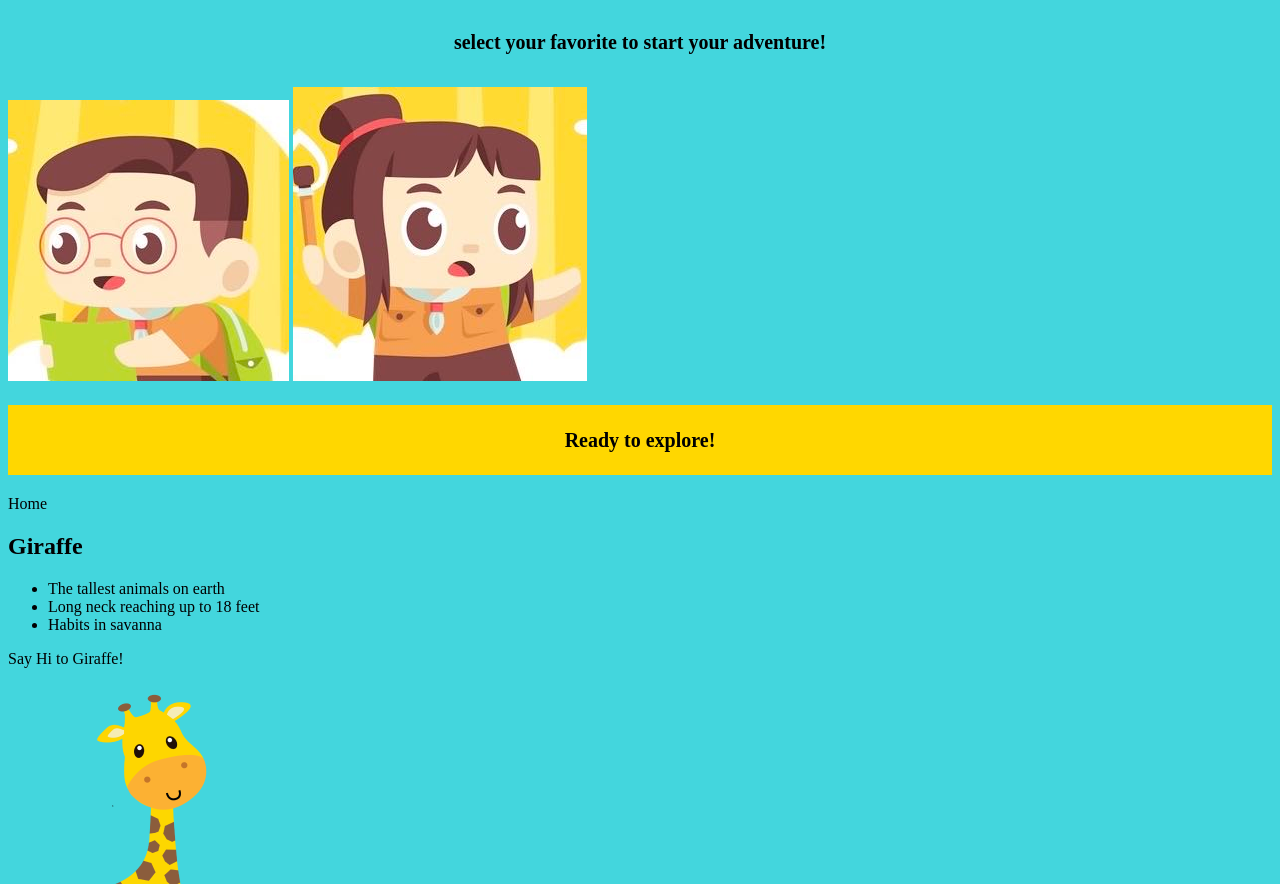
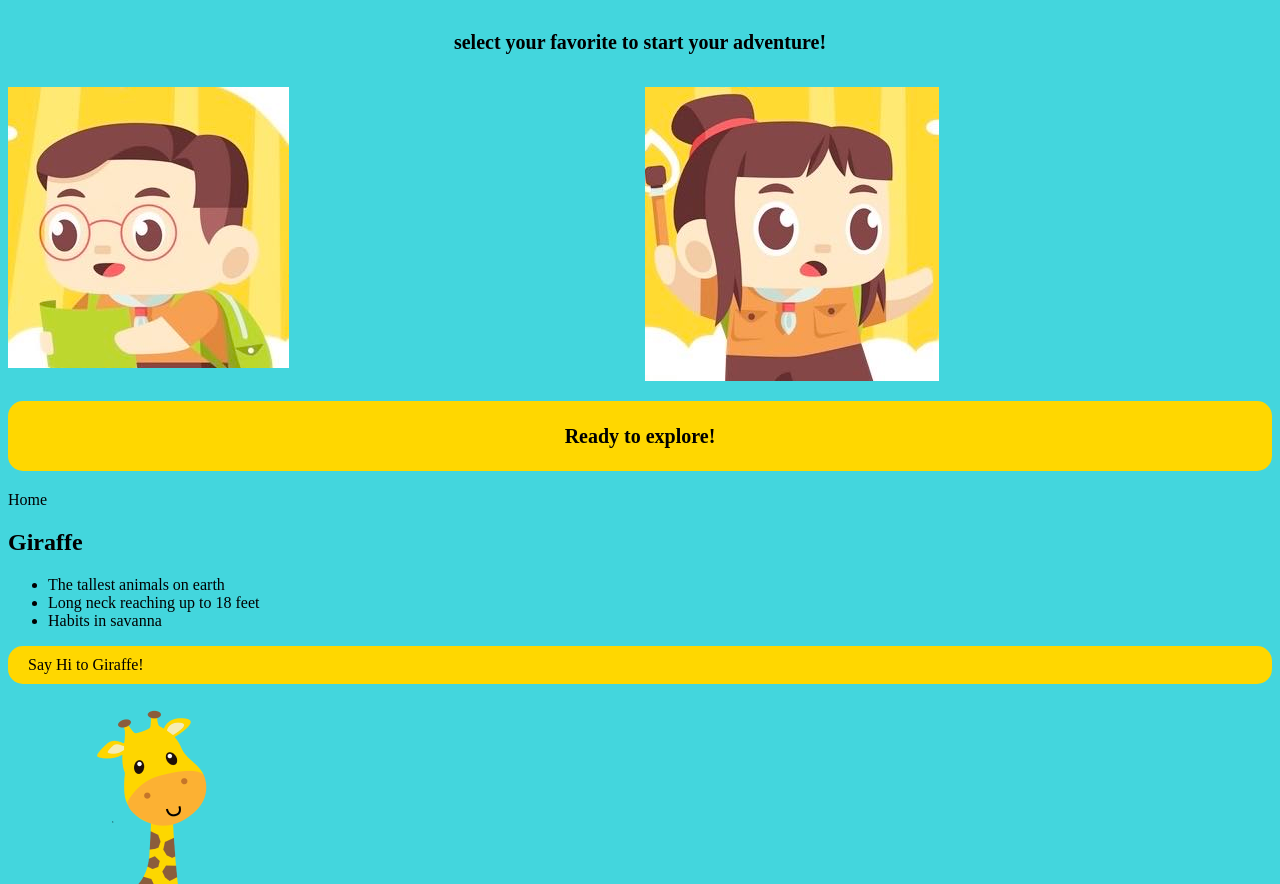
Before and after one commit to ProfessorKolodziej/final-project-fall-2022-zootopia, a website: page src/index.html in a window 1280 px wide. Shown: the part 496-1380 px from the top of the page. Drawn offline with Linux system fonts and the light colour scheme.

Commit message:
a bit css

```diff
--- a/src/css/style.css
+++ b/src/css/style.css
@@ -29,14 +29,34 @@ body {
 	line-height: 50px;
 }
 
+.avatar-container {
+	display: grid;
+	grid-template-columns: repeat(2, 1fr);
+	gap: 10px;
+}
+
 .ready-botton {
 	padding: 10px 20px;
 	background-color: #FFD700;
+	border-radius: 15px;
 	border: none;
 	position: relative;
 }
 
 .ready-button::before {
+	content: '';
+	position: absolute;
+}
+
+.hi-button {
+	padding: 10px 20px;
+	background-color: #FFD700;
+	border: none;
+	position: relative;
+	border-radius: 15px;
+}
+
+.hi-button::before {
 	content: '';
 	position: absolute;
 }
--- a/src/index.html
+++ b/src/index.html
@@ -31,8 +31,10 @@
 	<!--select your avatar-->
 	<section class="select-avatar">
 		<p>select your favorite to start your adventure!</p>
-		<img src="images/boy.jpg">
-		<img src="images/girl.jpg">
+		<section class="avatar-container">
+			<img src="images/boy.jpg">
+			<img src="images/girl.jpg">
+		</section>
 		<p class="ready-botton">Ready to explore!</p>
 	</section>
 	<!-- home button -->
```
